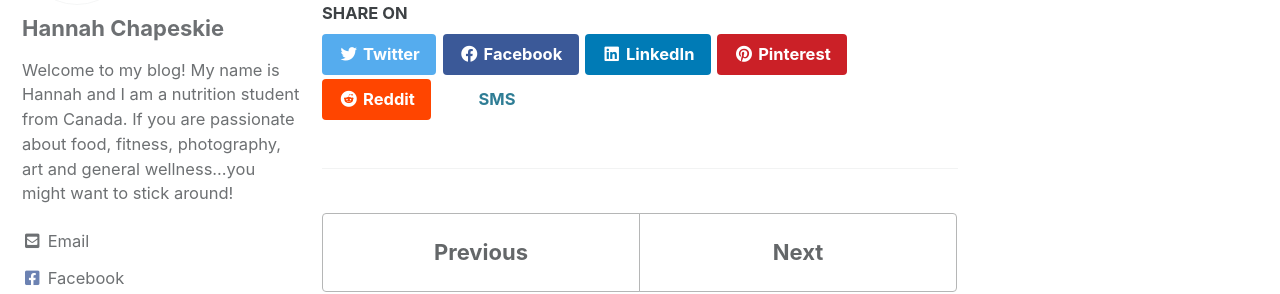
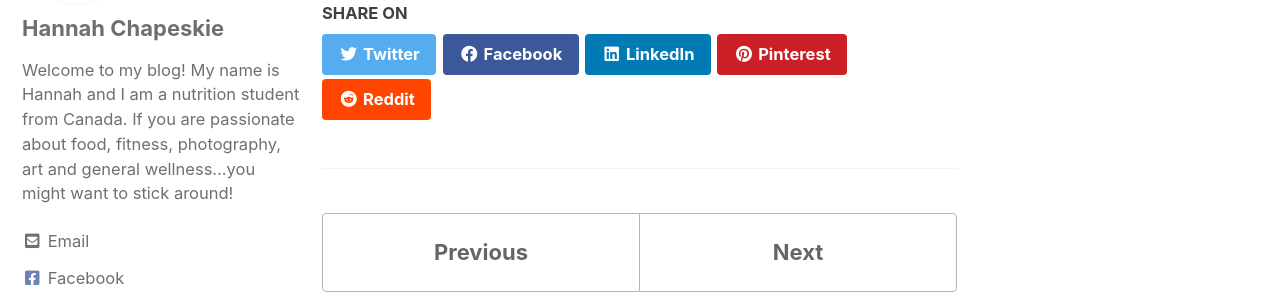
Before and after one commit to dylanbabel/yinandyams, a Jekyll site: the page built from _posts/2020-06-25-summer-cron-and-quinoa-salad.md, in a window 1280 px wide and 900 px high, scrolled down 1071 px. Shown: the part 171-465 px from the top of the window. Built offline with Jekyll 4.4.1, drawn with Linux system fonts in a browser that asks for light colours; cached includes are drawn as plain includes.

Commit message:
Update social-share.html

```diff
--- a/_includes/social-share.html
+++ b/_includes/social-share.html
@@ -13,5 +13,4 @@
 
    <a href="http://www.reddit.com/submit?url=${url_of_current_post}" class="btn btn--reddit" onclick="window.open(this.href, 'window', 'left=20,top=20,width=500,height=500,toolbar=1,resizable=0'); return false;" title="{{ site.data.ui-text[site.locale].share_on_label | default: 'Share on' }} Reddit"><i class="fab fa-fw fa-reddit" aria-hidden="true"></i><span> Reddit</span></a>
 
-   <a href="sms:?&body=Social%20Sharing%20Buttons%20on%20Your%20Site%3F%20%20Consider%20Adding%20%22Send%20as%20SMS%22%20on%20Mobile%20Websites%20${url_of_current_post}" class="btn btn--sms" onclick="window.open(this.href, 'window', 'left=20,top=20,width=500,height=500,toolbar=1,resizable=0'); return false;" title="{{ site.data.ui-text[site.locale].share_on_label | default: 'Share on' }} SMS"><i class="fab fa-fw fa-SMS" aria-hidden="true"></i><span> SMS</span></a>
 </section>
```
